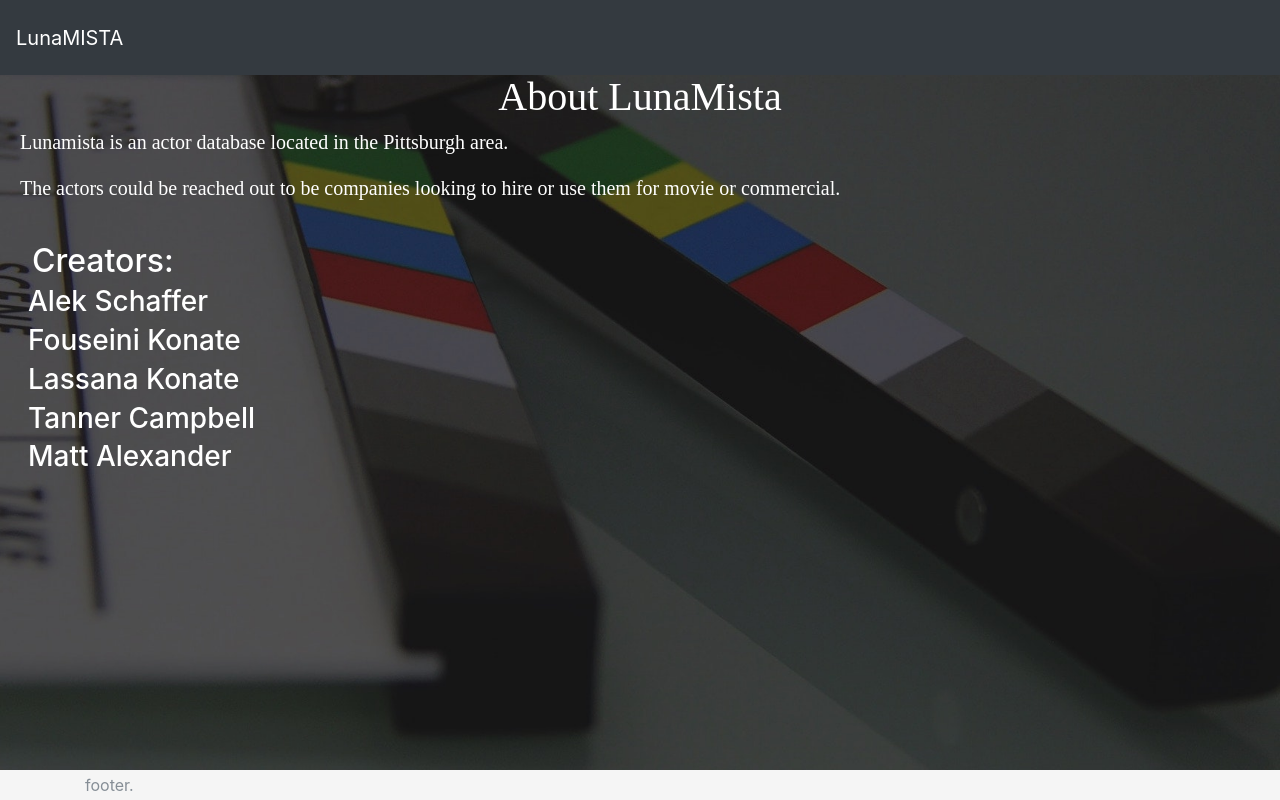
After one commit to tcampbPPU/actordatabase, a Node server app: page /about in a window 1280 px wide. The commit adds this page. Run offline with Node 20, Linux system fonts and the light colour scheme; some libraries are stand-ins or nearby versions.

Commit message:
Fixed tabs of where tabs go direct to and what is visible to users along with an About Page

```diff
--- a/index.js
+++ b/index.js
@@ -20,7 +20,7 @@ app.set('port', process.env.PORT || 4000);
 app.use(express.static(__dirname +'/public'));
 
 app.use( function( req, res, next){
-  res.locals.showTests = app.get(' env') !== 'production' && req.query.test === '1';
+  res.locals.showTests = app.get('env') !== 'production' && req.query.test === '1';
   next();
  });
 
@@ -64,6 +64,17 @@ app.get("/addUser", function(req,res){
   });
 });
 
+app.post('/process-search', function(req, res) {
+  var search = req.body.search;
+ // console.log(search);
+  var q = "SELECT * FROM users WHERE first_name LIKE '%" + search +"%'";
+  connection.query(q, function(err, results) {
+    if (err) throw err;
+      res.send({success: results});
+  });
+});
+
+
 app.get("/forgotpassword", function(req,res){
   res.render("forgotpassword");
     menu: getMenu(req)
@@ -73,6 +84,12 @@ app.get("/search", function(req,res){
   res.render("search");
     menu: getMenu(req)
 });
+
+app.get("/about", function(req,res){
+  res.render("about");
+    menu: getMenu(req)
+});
+
 
 //custom 404 page
 app.use(function(req, res){
--- a/login.handlebars
+++ b/login.handlebars
@@ -18,7 +18,7 @@
     }
 
     .content {
-      padding-top: 10%;
+      padding-top: 50%;
     }
 
     .box {
--- /dev/null
+++ b/views/about.handlebars
@@ -0,0 +1,73 @@
+<!doctype html>
+<html>
+  <head>
+    <title>About</title>
+  </head>
+  <body>
+    <style>
+       body {
+         background: url("img/cinema4.jpeg");
+
+         background-position: center;
+         background-repeat:no-repeat;
+         background-size: cover;
+       }
+
+       body, html {
+         width: 100%;
+         height: 100%;
+         color: white;
+       }
+
+       nav {
+         height: 75px;
+       }
+
+       h1 {
+         font-family: 'Cinzel', serif;
+       }
+
+       h2 {
+         margin-left: 1em;
+       }
+
+
+       h3 {
+         margin-left: 1em;
+       }
+
+       p {
+         font-family: "Cinzel", serif;
+         font-color: white;
+         font-size: 20px;
+         margin-left: 1em;
+
+       a {
+         color: white;
+       }
+
+    </style>
+
+
+  <body style='background-color:black; color:white;'>
+
+     {{{body}}}
+    <footer class="footer">
+     <div class="container">
+       <span class="text-muted">footer.</span>
+     </div>
+    </footer>
+
+
+    <h1><center> About LunaMista </center></h1>
+    <p> Lunamista is an actor database located in the Pittsburgh area. </p>
+    <p> The actors could be reached out to be companies looking to hire or use them for movie or commercial.</p>
+    <br>
+    <h2> Creators: </h2>
+    <h3> Alek Schaffer </h3>
+    <h3> Fouseini Konate </h3>
+    <h3> Lassana Konate </h3>
+    <h3> Tanner Campbell </h3>
+    <h3> Matt Alexander </h3>
+  </body>
+</html>
--- a/views/home.handlebars
+++ b/views/home.handlebars
@@ -1,7 +1,7 @@
 <div class="" style="width:400px;  min-height: 100%; min-height: 100vh; display: flex; align-items: center; margin:0 auto; ">
 
 
-<div class='container' style='width:100%;   '>
+<div class = 'container' style='width:100%;'>
 <form action="/login" method="post">
 <div class="form-group">
  <label for="email1">Email address</label>
```
Also changed, not shown: views/landing.handlebars (+6 -2 lines), views/login.handlebars (+5 -22 lines).
